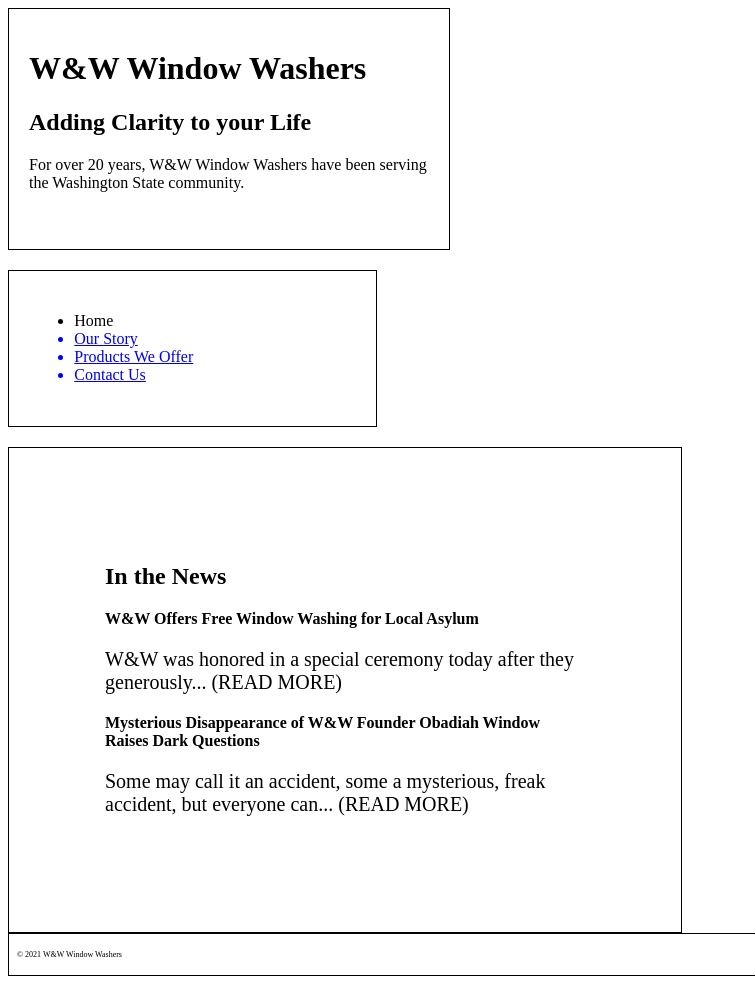
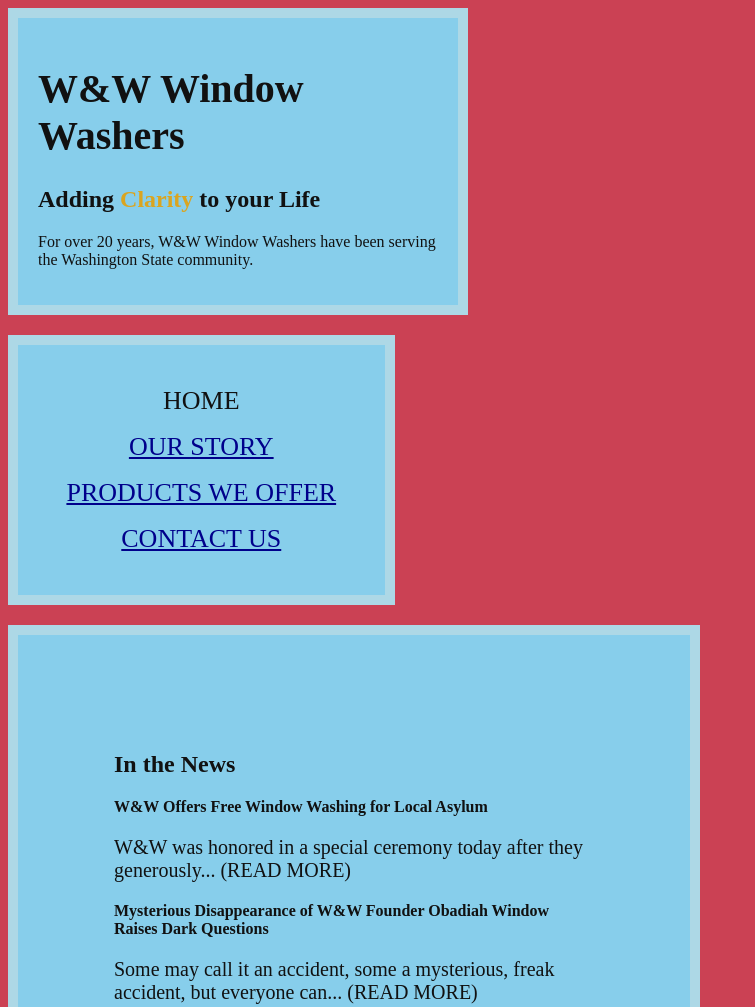
Before and after one commit to danielstern/css-fundamentals-demo, a website: page index.html in a window 1280 px wide. Shown: the top 1007 px of the page, without its empty margins (0-755 px from the left). Before the commit the page ends 984 px from the top, so only its background shows below. Drawn offline with Linux system fonts and the light colour scheme.

Commit message:
Add colors

```diff
--- a/index.html
+++ b/index.html
@@ -10,7 +10,7 @@
             W&W Window Washers
         </h1>
         <h2>
-            Adding Clarity to your Life
+            Adding <span class='highlight'>Clarity</span> to your Life
         </h2>
         <p>
             For over 20 years, W&W Window Washers have been serving the Washington State community.
--- a/main.css
+++ b/main.css
@@ -1,15 +1,35 @@
-div {
+body {
+    background-color: #cb4154; /* brick red */
+}
 
-    border: 1px solid black;
+#Header,
+#Navigation,
+#News,
+#Footer {
+
+    background-color: skyblue;
+    color: #111;
+    border: 10px solid lightblue;
 
 }
 
 #Header {
 
     width: 400px;
-    height: 200px;
+    /* height: 200px; */
     padding: 20px;
 
+}
+
+#Header h1 {
+
+    font-size: 40;
+}
+
+#Header .highlight {
+
+    color: goldenrod;
+    /* font-weight: bolder; */
 }
 
 #Navigation {
@@ -19,6 +39,28 @@ div {
     padding: 2%;
     margin-top: 20px;
     margin-bottom: 20px;
+    text-align: center;
+
+
+}
+
+#Navigation ul {
+
+    padding: 0;
+}
+
+#Navigation li {
+
+    list-style: none;
+    margin-bottom: 1rem;
+    font-size: 26;
+    text-transform: uppercase;
+
+}
+
+#Navigation a {
+
+    color: darkblue;
 }
 
 #News {
```
